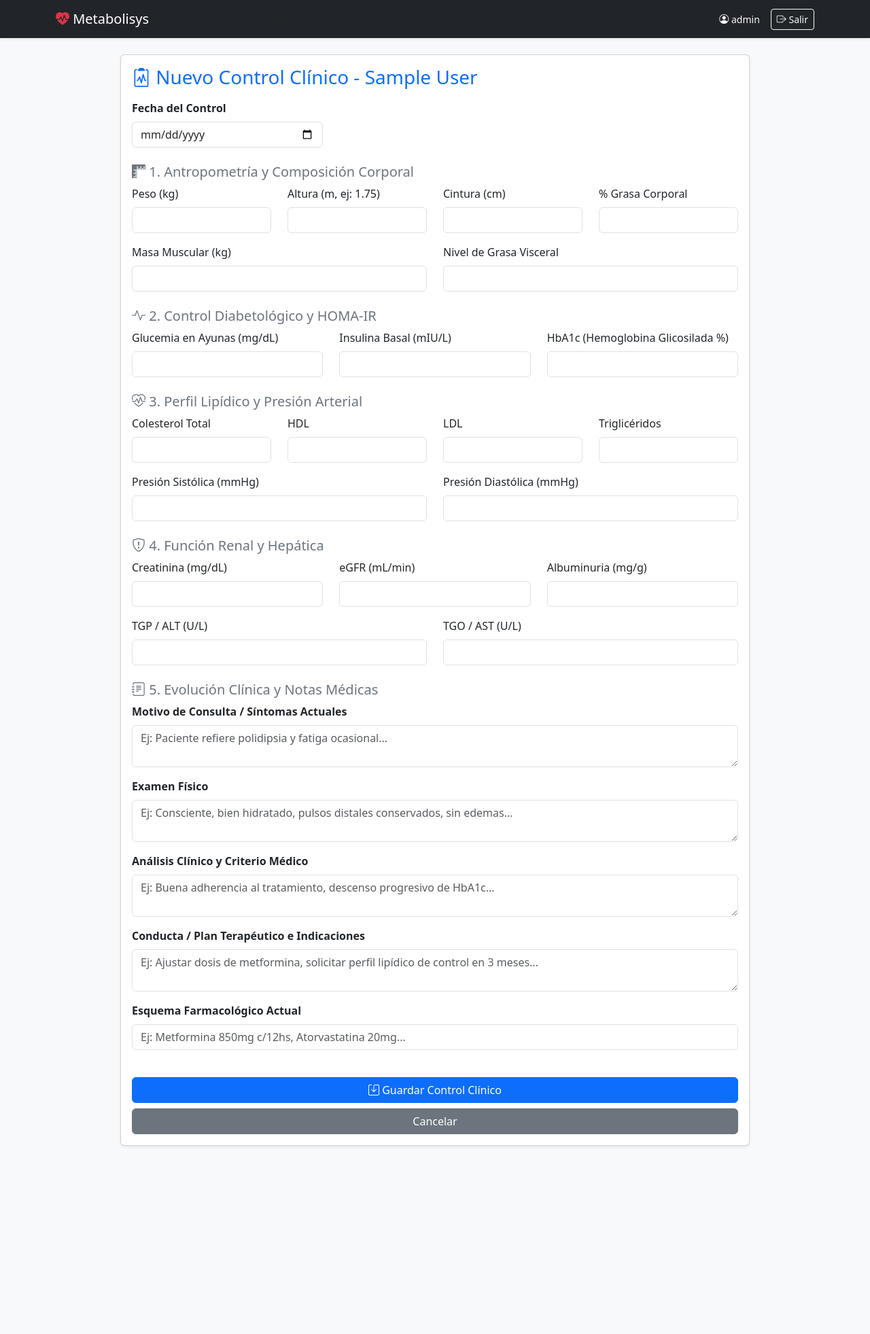
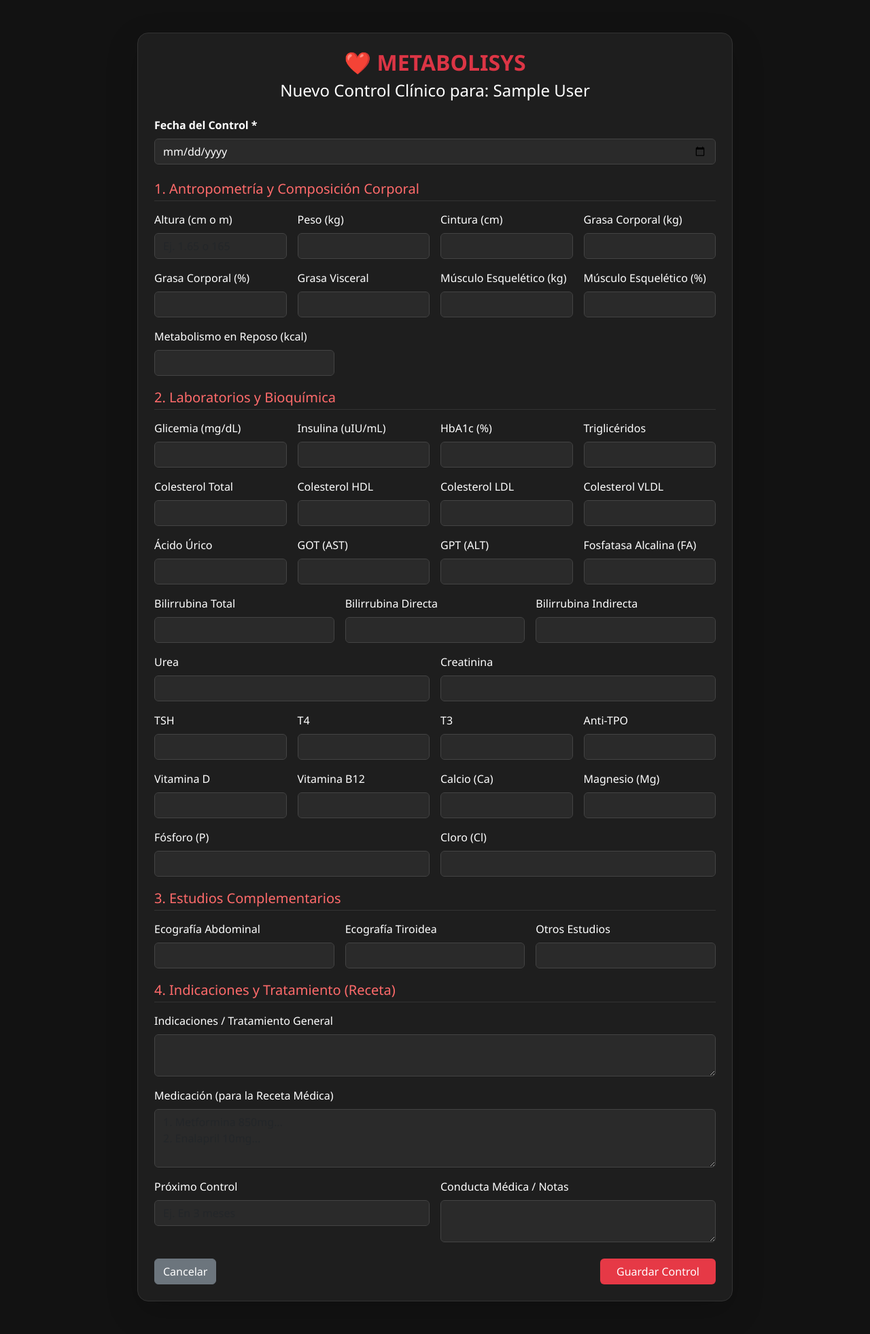
Before and after one commit to patriciafranco-web/Metabolysis1.0-Prueba, a Flask app: page /record/new/1 in a window 1280 px wide. Shown: the whole page at 68% size. Before the commit the page ends 1687 px from the top, so only its background shows below. Run offline with Flask 3, Linux system fonts and the light colour scheme; the visitor is signed in with stand-in values (Sample User, id 1); tables that the repository leaves empty hold one stand-in row (values such as "Sample post").

Commit message:
Update new_record.html

```diff
--- a/templates/new_record.html
+++ b/templates/new_record.html
@@ -1,147 +1,143 @@
-{% extends "base.html" %}
-{% block content %}
-<div class="row justify-content-center">
-    <div class="col-md-10">
-        <div class="card shadow-sm">
-            <div class="card-body">
-                <h3 class="mb-3 text-primary"><i class="bi bi-clipboard2-pulse"></i> Nuevo Control Clínico - {{ patient.full_name }}</h3>
+<!DOCTYPE html>
+<html lang="es">
+<head>
+    <meta charset="UTF-8">
+    <title>Nuevo Control - METABOLISYS</title>
+    <meta name="viewport" content="width=device-width, initial-scale=1">
+    <link href="https://cdn.jsdelivr.net/npm/bootstrap@5.3.0/dist/css/bootstrap.min.css" rel="stylesheet">
+    <style>
+        body { background-color: #121212; color: #e0e0e0; font-family: 'Segoe UI', Tahoma, Geneva, Verdana, sans-serif; }
+        .card { background-color: #1e1e1e; border: 1px solid #333; color: #fff; }
+        .form-control { background-color: #2a2a2a; border: 1px solid #444; color: #fff; }
+        .form-control:focus { background-color: #333; border-color: #ff6b6b; color: #fff; box-shadow: none; }
+        .btn-primary { background-color: #e63946; border: none; }
+        .btn-primary:hover { background-color: #d90429; }
+        .section-title { color: #ff6b6b; border-bottom: 1px solid #333; padding-bottom: 5px; margin-top: 20px; margin-bottom: 15px; }
+    </style>
+</head>
+<body class="py-5">
+<div class="container" style="max-width: 900px;">
+    <div class="card p-4 shadow-lg rounded-4">
+        <h2 class="text-center text-danger fw-bold">❤️ METABOLISYS</h2>
+        <h4 class="text-center mb-4">Nuevo Control Clínico para: {{ patient.full_name }}</h4>
+
         <form method="POST">
-                    <div class="row mb-3">
-                        <div class="col-md-4">
-                            <label class="form-label fw-bold">Fecha del Control</label>
+            <div class="mb-4">
+                <label class="form-label fw-bold">Fecha del Control *</label>
                 <input type="date" class="form-control" name="date" required>
             </div>
+
+            <h5 class="section-title">1. Antropometría y Composición Corporal</h5>
+            <div class="row g-3">
+                <div class="col-md-3">
+                    <label class="form-label">Altura (cm o m)</label>
+                    <input type="number" step="0.01" class="form-control" name="height" placeholder="Ej. 1.65 o 165">
                 </div>
-
-                    <h5 class="text-secondary mt-4"><i class="bi bi-rulers"></i> 1. Antropometría y Composición Corporal</h5>
-                    <div class="row mb-3">
                 <div class="col-md-3">
                     <label class="form-label">Peso (kg)</label>
                     <input type="number" step="0.1" class="form-control" name="weight">
-                        </div>
-                        <div class="col-md-3">
-                            <label class="form-label">Altura (m, ej: 1.75)</label>
-                            <input type="number" step="0.01" class="form-control" name="height">
                 </div>
                 <div class="col-md-3">
                     <label class="form-label">Cintura (cm)</label>
                     <input type="number" step="0.1" class="form-control" name="waist">
                 </div>
                 <div class="col-md-3">
-                            <label class="form-label">% Grasa Corporal</label>
-                            <input type="number" step="0.1" class="form-control" name="body_fat">
+                    <label class="form-label">Grasa Corporal (kg)</label>
+                    <input type="number" step="0.1" class="form-control" name="body_fat_kg">
                 </div>
+                <div class="col-md-3">
+                    <label class="form-label">Grasa Corporal (%)</label>
+                    <input type="number" step="0.1" class="form-control" name="body_fat_pct">
                 </div>
-                    <div class="row mb-3">
-                        <div class="col-md-6">
-                            <label class="form-label">Masa Muscular (kg)</label>
-                            <input type="number" step="0.1" class="form-control" name="muscle_mass">
+                <div class="col-md-3">
+                    <label class="form-label">Grasa Visceral</label>
+                    <input type="number" step="0.1" class="form-control" name="visceral_fat">
                 </div>
-                        <div class="col-md-6">
-                            <label class="form-label">Nivel de Grasa Visceral</label>
-                            <input type="number" step="1" class="form-control" name="visceral_fat">
+                <div class="col-md-3">
+                    <label class="form-label">Músculo Esquelético (kg)</label>
+                    <input type="number" step="0.1" class="form-control" name="muscle_mass_kg">
+                </div>
+                <div class="col-md-3">
+                    <label class="form-label">Músculo Esquelético (%)</label>
+                    <input type="number" step="0.1" class="form-control" name="muscle_mass_pct">
+                </div>
+                <div class="col-md-4">
+                    <label class="form-label">Metabolismo en Reposo (kcal)</label>
+                    <input type="number" step="0.1" class="form-control" name="basal_metabolism">
                 </div>
             </div>
 
-                    <h5 class="text-secondary mt-4"><i class="bi bi-activity"></i> 2. Control Diabetológico y HOMA-IR</h5>
-                    <div class="row mb-3">
-                        <div class="col-md-4">
-                            <label class="form-label">Glucemia en Ayunas (mg/dL)</label>
-                            <input type="number" step="0.1" class="form-control" name="glucose">
+            <h5 class="section-title">2. Laboratorios y Bioquímica</h5>
+            <div class="row g-3">
+                <div class="col-md-3"><label class="form-label">Glicemia (mg/dL)</label><input type="number" step="0.1" class="form-control" name="glucose"></div>
+                <div class="col-md-3"><label class="form-label">Insulina (uIU/mL)</label><input type="number" step="0.1" class="form-control" name="insulin"></div>
+                <div class="col-md-3"><label class="form-label">HbA1c (%)</label><input type="number" step="0.01" class="form-control" name="hba1c"></div>
+                <div class="col-md-3"><label class="form-label">Triglicéridos</label><input type="number" step="0.1" class="form-control" name="triglycerides"></div>
+
+                <div class="col-md-3"><label class="form-label">Colesterol Total</label><input type="number" step="0.1" class="form-control" name="cholesterol_tot"></div>
+                <div class="col-md-3"><label class="form-label">Colesterol HDL</label><input type="number" step="0.1" class="form-control" name="hdl"></div>
+                <div class="col-md-3"><label class="form-label">Colesterol LDL</label><input type="number" step="0.1" class="form-control" name="ldl"></div>
+                <div class="col-md-3"><label class="form-label">Colesterol VLDL</label><input type="number" step="0.1" class="form-control" name="vldl"></div>
+
+                <div class="col-md-3"><label class="form-label">Ácido Úrico</label><input type="number" step="0.1" class="form-control" name="uric_acid"></div>
+                <div class="col-md-3"><label class="form-label">GOT (AST)</label><input type="number" step="0.1" class="form-control" name="got"></div>
+                <div class="col-md-3"><label class="form-label">GPT (ALT)</label><input type="number" step="0.1" class="form-control" name="gpt"></div>
+                <div class="col-md-3"><label class="form-label">Fosfatasa Alcalina (FA)</label><input type="number" step="0.1" class="form-control" name="fa"></div>
+
+                <div class="col-md-4"><label class="form-label">Bilirrubina Total</label><input type="number" step="0.1" class="form-control" name="bili_tot"></div>
+                <div class="col-md-4"><label class="form-label">Bilirrubina Directa</label><input type="number" step="0.1" class="form-control" name="bili_dir"></div>
+                <div class="col-md-4"><label class="form-label">Bilirrubina Indirecta</label><input type="number" step="0.1" class="form-control" name="bili_ind"></div>
+
+                <div class="col-md-6"><label class="form-label">Urea</label><input type="number" step="0.1" class="form-control" name="urea"></div>
+                <div class="col-md-6"><label class="form-label">Creatinina</label><input type="number" step="0.01" class="form-control" name="creatinine"></div>
+
+                <div class="col-md-3"><label class="form-label">TSH</label><input type="number" step="0.01" class="form-control" name="tsh"></div>
+                <div class="col-md-3"><label class="form-label">T4</label><input type="number" step="0.01" class="form-control" name="t4"></div>
+                <div class="col-md-3"><label class="form-label">T3</label><input type="number" step="0.01" class="form-control" name="t3"></div>
+                <div class="col-md-3"><label class="form-label">Anti-TPO</label><input type="number" step="0.01" class="form-control" name="anti_tpo"></div>
+
+                <div class="col-md-3"><label class="form-label">Vitamina D</label><input type="number" step="0.1" class="form-control" name="vit_d"></div>
+                <div class="col-md-3"><label class="form-label">Vitamina B12</label><input type="number" step="0.1" class="form-control" name="vit_b12"></div>
+                <div class="col-md-3"><label class="form-label">Calcio (Ca)</label><input type="number" step="0.1" class="form-control" name="calcium"></div>
+                <div class="col-md-3"><label class="form-label">Magnesio (Mg)</label><input type="number" step="0.1" class="form-control" name="magnesium"></div>
+
+                <div class="col-md-6"><label class="form-label">Fósforo (P)</label><input type="number" step="0.1" class="form-control" name="phosphorus"></div>
+                <div class="col-md-6"><label class="form-label">Cloro (Cl)</label><input type="number" step="0.1" class="form-control" name="chlorine"></div>
             </div>
-                        <div class="col-md-4">
-                            <label class="form-label">Insulina Basal (mIU/L)</label>
-                            <input type="number" step="0.1" class="form-control" name="insulin">
+
+            <h5 class="section-title">3. Estudios Complementarios</h5>
+            <div class="row g-3">
+                <div class="col-md-4"><label class="form-label">Ecografía Abdominal</label><input type="text" class="form-control" name="ecografia_abdominal"></div>
+                <div class="col-md-4"><label class="form-label">Ecografía Tiroidea</label><input type="text" class="form-control" name="ecografia_tiroidea"></div>
+                <div class="col-md-4"><label class="form-label">Otros Estudios</label><input type="text" class="form-control" name="otros_estudios"></div>
             </div>
-                        <div class="col-md-4">
-                            <label class="form-label">HbA1c (Hemoglobina Glicosilada %)</label>
-                            <input type="number" step="0.1" class="form-control" name="hba1c">
+
+            <h5 class="section-title">4. Indicaciones y Tratamiento (Receta)</h5>
+            <div class="row g-3">
+                <div class="col-md-12">
+                    <label class="form-label">Indicaciones / Tratamiento General</label>
+                    <textarea class="form-control" name="indicaciones_tratamiento" rows="2"></textarea>
+                </div>
+                <div class="col-md-12">
+                    <label class="form-label">Medicación (para la Receta Médica)</label>
+                    <textarea class="form-control" name="medications" rows="3" placeholder="1. Metformina 850mg...&#10;2. Enalapril 10mg..."></textarea>
+                </div>
+                <div class="col-md-6">
+                    <label class="form-label">Próximo Control</label>
+                    <input type="text" class="form-control" name="proximo_control" placeholder="Ej. En 3 meses">
+                </div>
+                <div class="col-md-6">
+                    <label class="form-label">Conducta Médica / Notas</label>
+                    <textarea class="form-control" name="conducta_medica" rows="2"></textarea>
                 </div>
             </div>
 
-                    <h5 class="text-secondary mt-4"><i class="bi bi-heart-pulse"></i> 3. Perfil Lipídico y Presión Arterial</h5>
-                    <div class="row mb-3">
-                        <div class="col-md-3">
-                            <label class="form-label">Colesterol Total</label>
-                            <input type="number" step="0.1" class="form-control" name="cholesterol_tot">
+            <div class="d-flex justify-content-between mt-4">
+                <a href="{{ url_for('patient_detail', id=patient.id) }}" class="btn btn-secondary">Cancelar</a>
+                <button type="submit" class="btn btn-primary px-4">Guardar Control</button>
             </div>
-                        <div class="col-md-3">
-                            <label class="form-label">HDL</label>
-                            <input type="number" step="0.1" class="form-control" name="hdl">
-                        </div>
-                        <div class="col-md-3">
-                            <label class="form-label">LDL</label>
-                            <input type="number" step="0.1" class="form-control" name="ldl">
-                        </div>
-                        <div class="col-md-3">
-                            <label class="form-label">Triglicéridos</label>
-                            <input type="number" step="0.1" class="form-control" name="triglycerides">
-                        </div>
-                    </div>
-                    <div class="row mb-3">
-                        <div class="col-md-6">
-                            <label class="form-label">Presión Sistólica (mmHg)</label>
-                            <input type="number" class="form-control" name="bp_systolic">
-                        </div>
-                        <div class="col-md-6">
-                            <label class="form-label">Presión Diastólica (mmHg)</label>
-                            <input type="number" class="form-control" name="bp_diastolic">
-                        </div>
-                    </div>
-
-                    <h5 class="text-secondary mt-4"><i class="bi bi-shield-exclamation"></i> 4. Función Renal y Hepática</h5>
-                    <div class="row mb-3">
-                        <div class="col-md-4">
-                            <label class="form-label">Creatinina (mg/dL)</label>
-                            <input type="number" step="0.01" class="form-control" name="creatinine">
-                        </div>
-                        <div class="col-md-4">
-                            <label class="form-label">eGFR (mL/min)</label>
-                            <input type="number" step="0.1" class="form-control" name="egfr">
-                        </div>
-                        <div class="col-md-4">
-                            <label class="form-label">Albuminuria (mg/g)</label>
-                            <input type="number" step="0.1" class="form-control" name="albuminuria">
-                        </div>
-                    </div>
-                    <div class="row mb-3">
-                        <div class="col-md-6">
-                            <label class="form-label">TGP / ALT (U/L)</label>
-                            <input type="number" step="0.1" class="form-control" name="alt_tgp">
-                        </div>
-                        <div class="col-md-6">
-                            <label class="form-label">TGO / AST (U/L)</label>
-                            <input type="number" step="0.1" class="form-control" name="ast_tgo">
-                        </div>
-                    </div>
-
-                    <h5 class="text-secondary mt-4"><i class="bi bi-journal-text"></i> 5. Evolución Clínica y Notas Médicas</h5>
-                    <div class="mb-3">
-                        <label class="form-label fw-bold">Motivo de Consulta / Síntomas Actuales</label>
-                        <textarea class="form-control" name="motivo_consulta" rows="2" placeholder="Ej: Paciente refiere polidipsia y fatiga ocasional..."></textarea>
-                    </div>
-                    <div class="mb-3">
-                        <label class="form-label fw-bold">Examen Físico</label>
-                        <textarea class="form-control" name="examen_fisico" rows="2" placeholder="Ej: Consciente, bien hidratado, pulsos distales conservados, sin edemas..."></textarea>
-                    </div>
-                    <div class="mb-3">
-                        <label class="form-label fw-bold">Análisis Clínico y Criterio Médico</label>
-                        <textarea class="form-control" name="notes" rows="2" placeholder="Ej: Buena adherencia al tratamiento, descenso progresivo de HbA1c..."></textarea>
-                    </div>
-                    <div class="mb-3">
-                        <label class="form-label fw-bold">Conducta / Plan Terapéutico e Indicaciones</label>
-                        <textarea class="form-control" name="conducta_medica" rows="2" placeholder="Ej: Ajustar dosis de metformina, solicitar perfil lipídico de control en 3 meses..."></textarea>
-                    </div>
-                    <div class="mb-3">
-                        <label class="form-label fw-bold">Esquema Farmacológico Actual</label>
-                        <input type="text" class="form-control" name="medications" placeholder="Ej: Metformina 850mg c/12hs, Atorvastatina 20mg...">
-                    </div>
-
-                    <button type="submit" class="btn btn-primary w-100 mt-4"><i class="bi bi-save"></i> Guardar Control Clínico</button>
-                    <a href="/patient/{{ patient.id }}" class="btn btn-secondary w-100 mt-2">Cancelar</a>
         </form>
     </div>
 </div>
-    </div>
-</div>
-{% endblock %}
+</body>
+</html>
```
Lines whose indentation alone changed are shown as unchanged.
